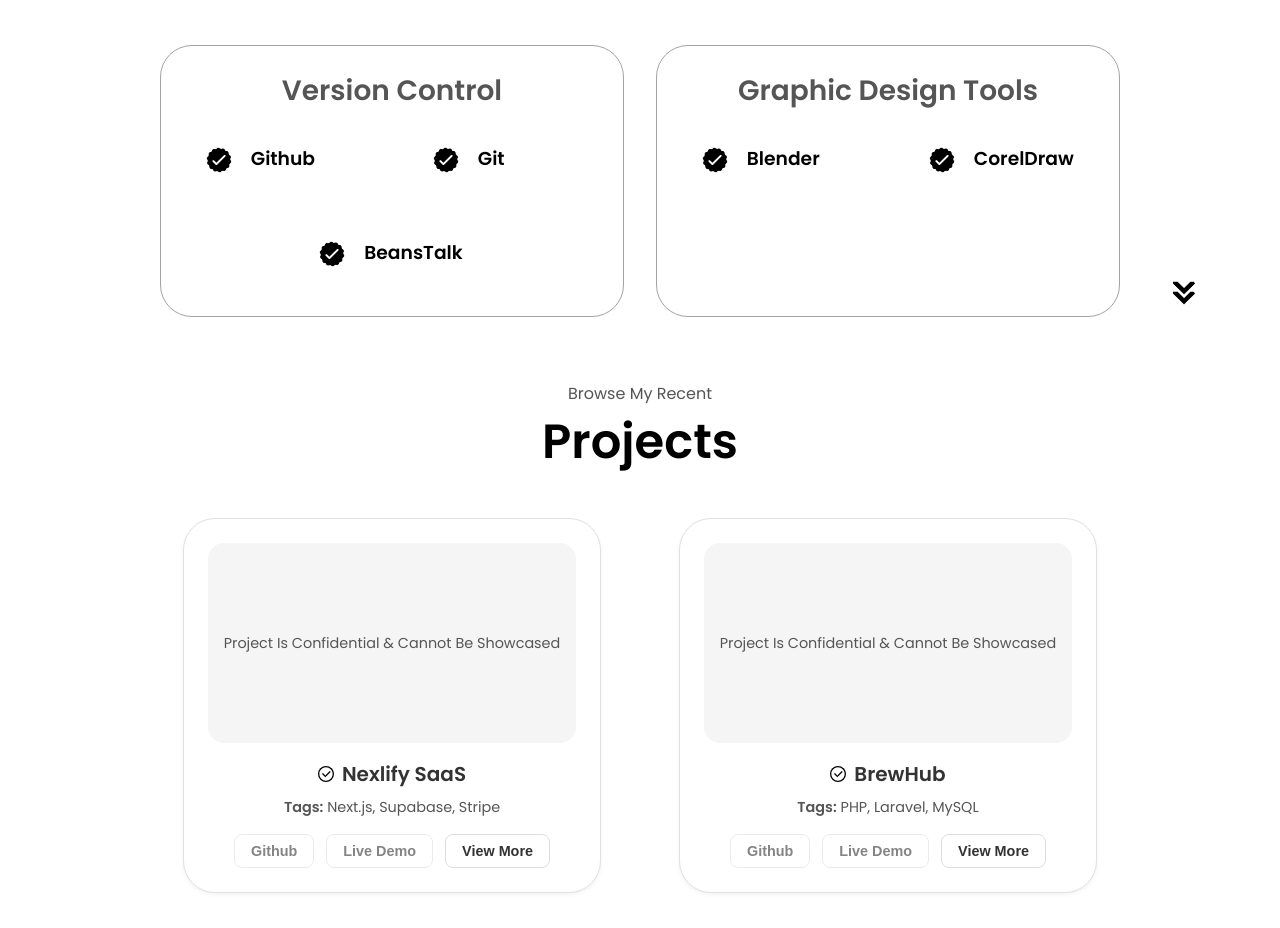
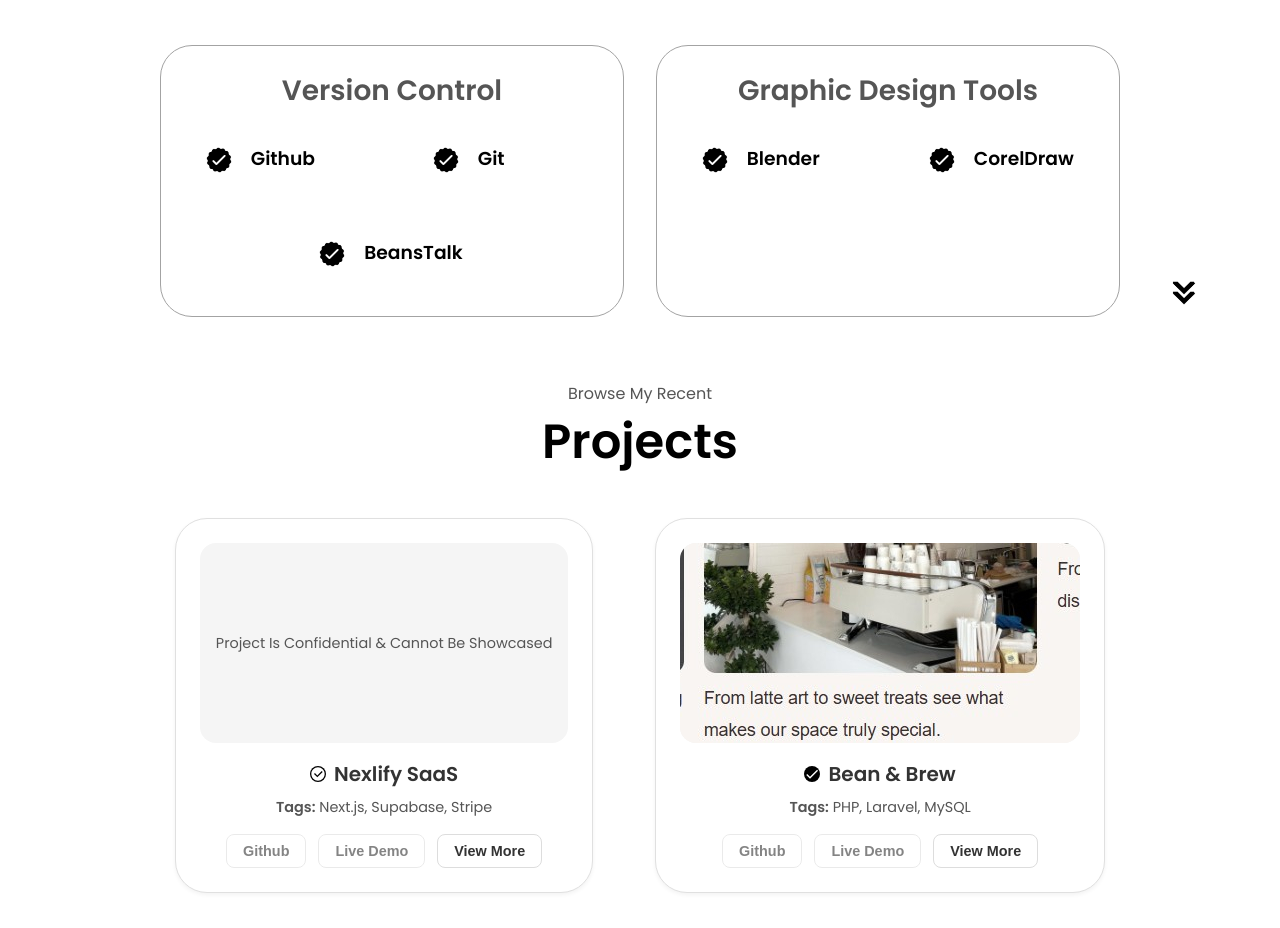
Before and after one commit to AbdulRahmanMudasser/abdulrahmanmudasser.github.io, a plain HTML site: page index.html in a window 1280 px wide. Shown: the part 2320-3248 px from the top of the page. Drawn offline with Linux system fonts and the light colour scheme.

Commit message:
bean and brew project completed, project demo image

```diff
--- a/index.html
+++ b/index.html
@@ -355,21 +355,20 @@
           </div>
         </div>
 
-        <!-- BrewHub -->
+        <!-- Bean & Brew -->
         <div class="project-card">
           <div class="project-image-container">
             <div class="project-image-placeholder">
-              Project Is Confidential & Cannot Be Showcased
+              <!-- Project Is Confidential & Cannot Be Showcased -->
+               <img src="projects/bean-and-brew.jpeg" alt="Bean & Brew Image">
             </div>
           </div>
           <h2 class="project-title">
             <svg viewBox="0 0 24 24" fill="none" xmlns="http://www.w3.org/2000/svg">
               <circle cx="12" cy="12" r="12" fill="#000" />
-              <path
-                d="M12 2C6.48 2 2 6.48 2 12s4.48 10 10 10 10-4.48 10-10S17.52 2 12 2zm-1 15l-5-5 1.41-1.41L11 14.17l6.59-6.59L19 9l-8 8z"
-                fill="#fff" />
+              <path d="M9 16.17L4.83 12l-1.42 1.41L9 19 21 7l-1.41-1.41L9 16.17z" fill="#fff" />
             </svg>
-            BrewHub
+            Bean & Brew
           </h2>
           <div class="project-tags"><strong>Tags:</strong> <span>PHP, Laravel, MySQL</span></div>
           <div class="project-actions">
@@ -398,8 +397,8 @@
                 app allows customers to browse menus, place orders, make payments online, and includes an admin panel
                 for managing inventory and orders.</p>
               <p class="tags"><strong>Tags:</strong> <span>PHP, Laravel, MySQL</span></p>
-              <p><strong>Last Updated:</strong> May 26, 2025</p>
-              <p><strong>Project Status:</strong> In Progress</p>
+              <p><strong>Last Updated:</strong> May 27, 2025</p>
+              <p><strong>Project Status:</strong> Completed</p>
             </div>
             <div class="project-actions">
               <button class="project-btn" disabled onclick="location.href='https://github.com/'">
```
Also changed, not shown: projects/bean-and-brew.jpeg (added).
